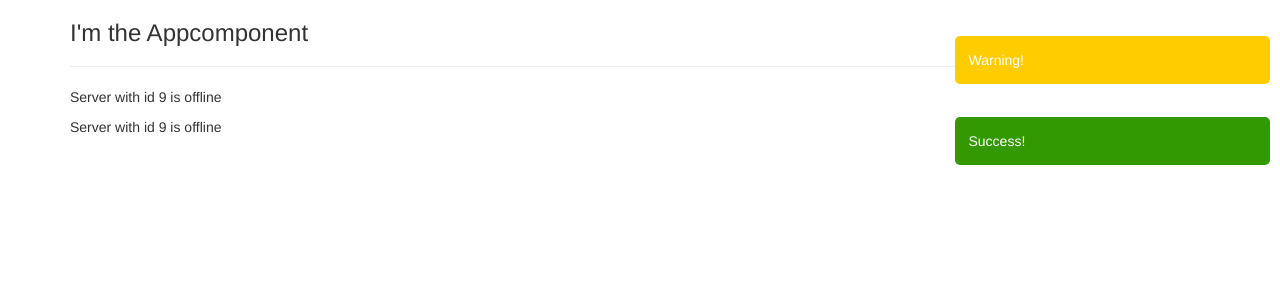
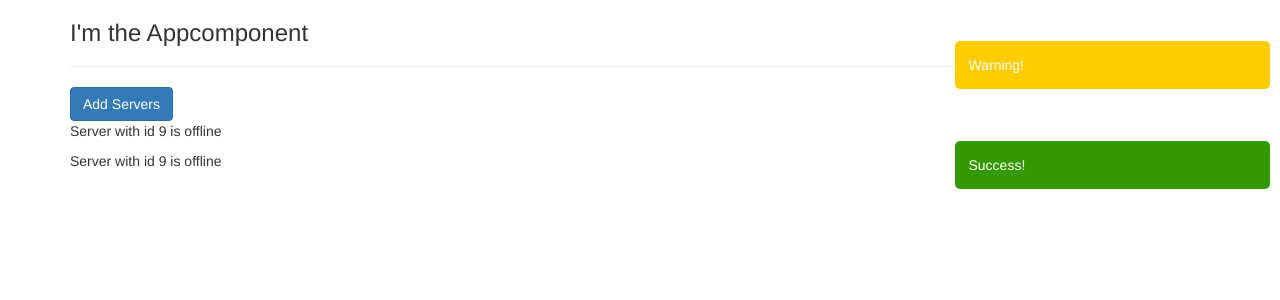
Before and after one commit to gagan0183/angular8-complete-guide, an Angular app: page / in a window 1280 px wide. Shown: the top 300 px of the page. Built offline with nearby package versions, Linux system fonts and the light colour scheme.

Commit message:
property binding

```diff
--- a/src/app/servers/servers.component.html
+++ b/src/app/servers/servers.component.html
@@ -1 +1,5 @@
-<app-server></app-server> <app-server></app-server>
+<button class="btn btn-primary" [disabled]="!allowNewServers">
+  Add Servers
+</button>
+<app-server></app-server>
+<app-server></app-server>
--- a/src/app/servers/servers.component.ts
+++ b/src/app/servers/servers.component.ts
@@ -6,7 +6,12 @@ import { Component, OnInit } from '@angular/core';
   styleUrls: ['./servers.component.css']
 })
 export class ServersComponent implements OnInit {
-  constructor() {}
+  allowNewServers: boolean = false;
+  constructor() {
+    setTimeout(() => {
+      this.allowNewServers = true;
+    }, 1000);
+  }
 
   ngOnInit() {}
 }
```
